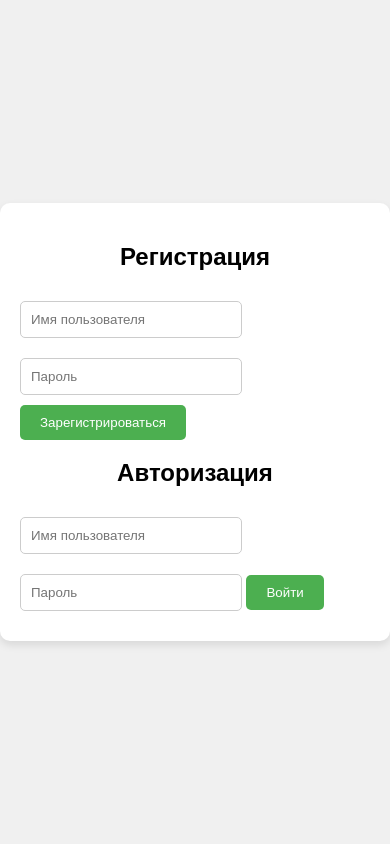
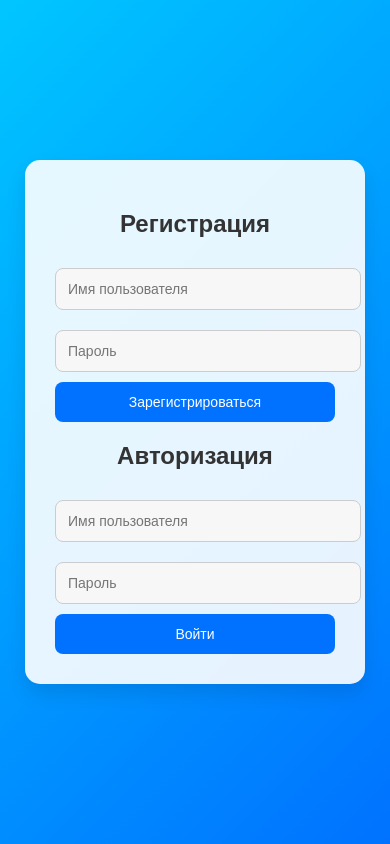
Before and after one commit to bekss777/final, a plain HTML site: page index.html in a window 390 px wide. Drawn offline with Linux system fonts and the light colour scheme.

Commit message:
Update styles.css

```diff
--- a/styles.css
+++ b/styles.css
@@ -1,63 +1,133 @@
-/* Стили для оформления страницы */
+/* Основные стили для страницы */
 body {
-    font-family: Arial, sans-serif;
-    background-color: #f0f0f0;
+    font-family: 'Arial', sans-serif;
+    background: linear-gradient(135deg, #00c6ff, #0072ff);
     display: flex;
     justify-content: center;
     align-items: center;
     height: 100vh;
     margin: 0;
+    color: #fff;
+    text-align: center;
 }
 
 #auth-container, #game-container {
-    display: flex;
-    flex-direction: column;
-    align-items: center;
-    background-color: white;
-    padding: 20px;
-    border-radius: 10px;
-    box-shadow: 0 4px 8px rgba(0, 0, 0, 0.1);
+    background-color: rgba(255, 255, 255, 0.9);
+    padding: 30px;
+    border-radius: 15px;
+    box-shadow: 0 10px 20px rgba(0, 0, 0, 0.1);
+    width: 320px;
+    transition: all 0.3s ease;
 }
 
+h2 {
+    color: #333;
+    font-size: 24px;
+    margin-bottom: 20px;
+}
+
+/* Формы */
 input {
     margin: 10px 0;
-    padding: 10px;
-    width: 200px;
+    padding: 12px;
+    width: 100%;
     border: 1px solid #ccc;
-    border-radius: 5px;
+    border-radius: 8px;
+    font-size: 16px;
+    background-color: #f7f7f7;
+    transition: background-color 0.3s ease;
 }
 
+input:focus {
+    background-color: #e0f7fa;
+    border-color: #0072ff;
+    outline: none;
+}
+
+/* Кнопки */
 button {
-    padding: 10px 20px;
-    background-color: #4CAF50;
+    padding: 12px 20px;
+    width: 100%;
+    background-color: #0072ff;
     color: white;
     border: none;
-    border-radius: 5px;
+    border-radius: 8px;
+    font-size: 16px;
     cursor: pointer;
+    transition: background-color 0.3s ease;
+    box-sizing: border-box;
 }
 
 button:hover {
-    background-color: #45a049;
+    background-color: #005bb5;
 }
 
+button#logout {
+    background-color: #ff5252;
+    margin-top: 20px;
+}
+
+button#logout:hover {
+    background-color: #d32f2f;
+}
+
+/* Стили для игрового поля */
 #game-board {
     display: grid;
     grid-template-columns: repeat(3, 100px);
-    grid-gap: 5px;
+    grid-gap: 10px;
+    margin-top: 20px;
 }
 
 .cell {
     width: 100px;
     height: 100px;
-    background-color: #e0e0e0;
+    background-color: #fff;
+    border: 2px solid #ddd;
+    border-radius: 8px;
     display: flex;
     justify-content: center;
     align-items: center;
     font-size: 2rem;
+    color: #333;
     cursor: pointer;
+    transition: background-color 0.3s ease, transform 0.2s ease;
 }
 
-button#logout {
-    margin-top: 20px;
-    background-color: #f44336;
+.cell:hover {
+    background-color: #f0f0f0;
+    transform: scale(1.1);
 }
+
+.cell.X {
+    color: #ff5252;
+}
+
+.cell.O {
+    color: #0072ff;
+}
+
+/* Анимации и эффекты */
+#game-container, #auth-container {
+    transform: scale(0.8);
+    opacity: 0;
+    animation: fadeIn 0.5s forwards;
+}
+
+@keyframes fadeIn {
+    to {
+        transform: scale(1);
+        opacity: 1;
+    }
+}
+
+/* Стили для мобильных устройств */
+@media (max-width: 600px) {
+    #auth-container, #game-container {
+        width: 280px;
+    }
+
+    input, button {
+        font-size: 14px;
+    }
+}
```
